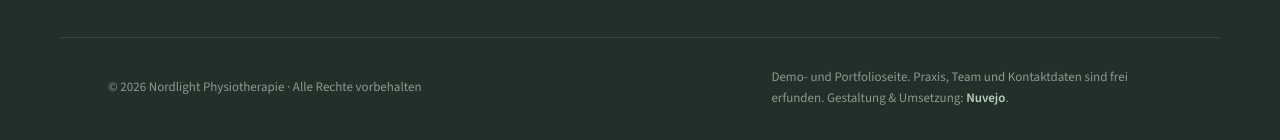
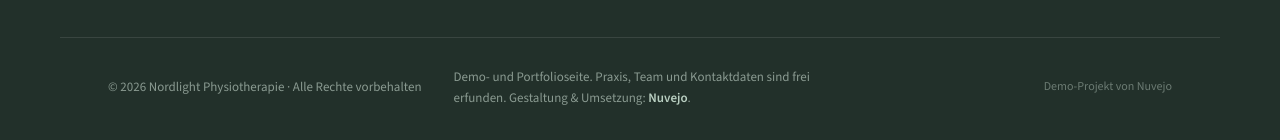
Before and after one commit to Nuvejo/Nordlicht-Mock, a plain HTML site: page index.html in a window 1280 px wide. Shown: the part 8542-8682 px from the top of the page. Drawn offline with nearby package versions, Linux system fonts and the light colour scheme; a script that the page names is missing.

Commit message:
Add discreet "Demo-Projekt von Nuvejo" badge to footer
Small, grey, 70% opacity link at the bottom right of the footer,
pointing to https://nuvejo.de (opens in a new tab).

Co-Authored-By: Claude Sonnet 5.5 <noreply@anthropic.com>

```diff
--- a/assets/css/styles.css
+++ b/assets/css/styles.css
@@ -534,6 +534,16 @@ a:hover { text-decoration-color: currentColor; }
 .footer__demo { max-width: 62ch; }
 .footer__demo strong { color: #B9CFC1; font-weight: 600; }
 
+/* Discreet "Demo project by Nuvejo" credit, bottom right. margin-left:auto keeps
+   it on the right even when the row wraps on narrow screens. */
+.footer .footer__badge {
+  margin-left: auto;
+  font-size: .75rem; color: #8A9A91;
+  opacity: .7; transition: opacity .2s;
+}
+.footer .footer__badge:hover,
+.footer .footer__badge:focus-visible { color: #C7D2CB; opacity: 1; }
+
 /* ---------- 13. Reveal animations ---------- */
 .reveal {
   opacity: 0;
--- a/index.html
+++ b/index.html
@@ -398,6 +398,7 @@
   <div class="shell footer__bottom">
     <p>© <span id="year">2026</span> Nordlight Physiotherapie · Alle Rechte vorbehalten</p>
     <p class="footer__demo">Demo- und Portfolioseite. Praxis, Team und Kontaktdaten sind frei erfunden. Gestaltung &amp; Umsetzung: <strong>Nuvejo</strong>.</p>
+    <a class="footer__badge" href="https://nuvejo.de" target="_blank" rel="noopener">Demo-Projekt von Nuvejo</a>
   </div>
 </footer>
 
```
